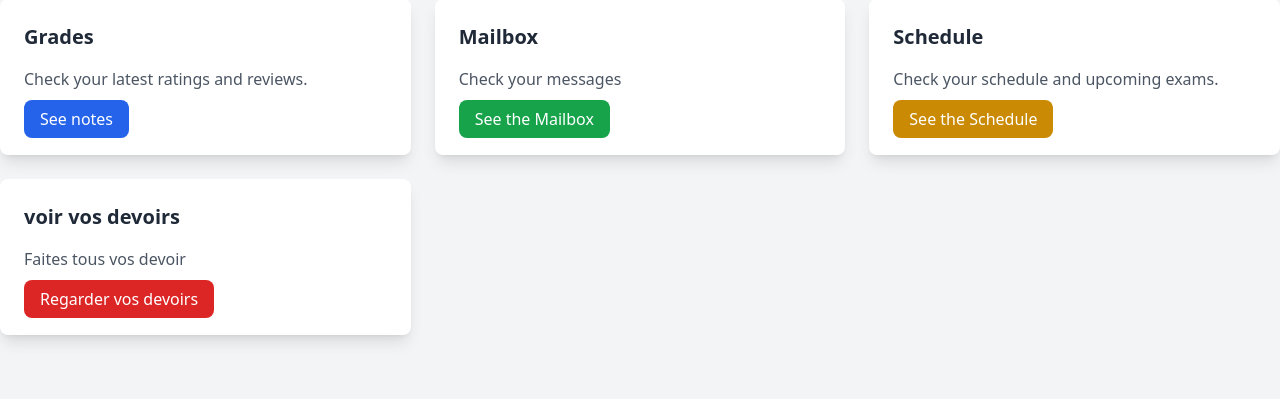
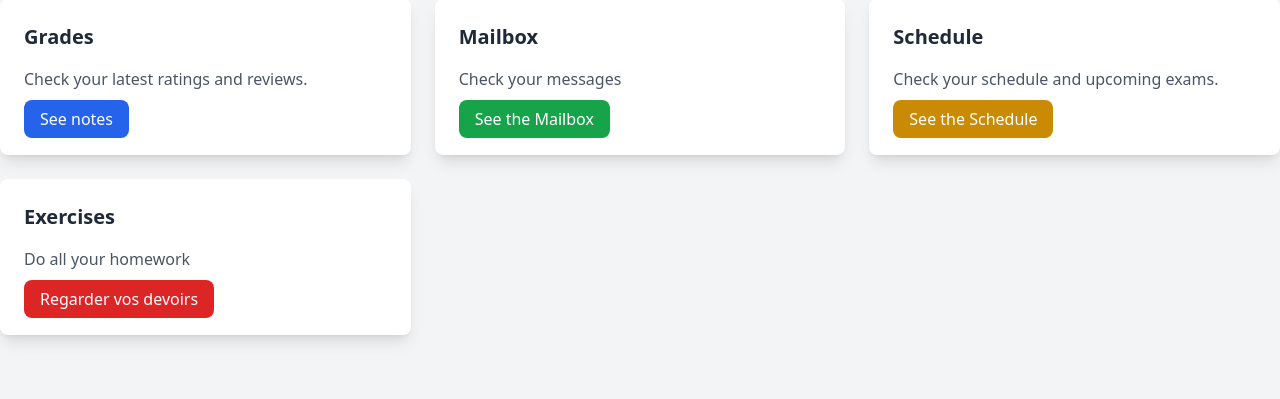
Before and after one commit to Bruburnono/DevSecOps, a Flask app: template templates/dashboard_student.html in a window 1280 px wide. Shown: the part 149-548 px from the top of the page. Run offline with Flask 3, Linux system fonts and the light colour scheme; the template is opened without the code that fills it, so the values that code supplies are empty; some libraries are stand-ins or nearby versions.

Commit message:
Update dashboard_student.html

```diff
--- a/templates/dashboard_student.html
+++ b/templates/dashboard_student.html
@@ -65,8 +65,8 @@
                 <div class="col-span-1">
                     <div class="bg-white shadow-lg rounded-lg overflow-hidden">
                         <div class="p-6">
-                            <h5 class="text-xl font-semibold text-gray-800 mb-4">voir vos devoirs</h5>
-                            <p class="text-gray-600 mb-4">Faites tous vos devoir</p>
+                            <h5 class="text-xl font-semibold text-gray-800 mb-4">Exercises</h5>
+                            <p class="text-gray-600 mb-4">Do all your homework</p>
                             <a href="/devoirs_liste"
                                class="bg-red-600 text-white py-2 px-4 rounded-lg hover:bg-yellow-700 transition duration-300"> Regarder vos devoirs
                             </a>
```
